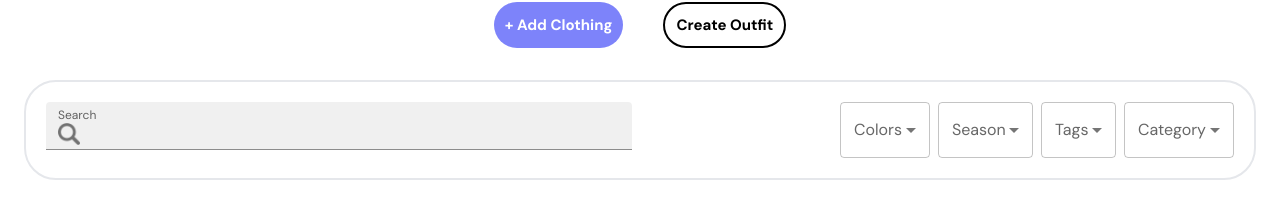
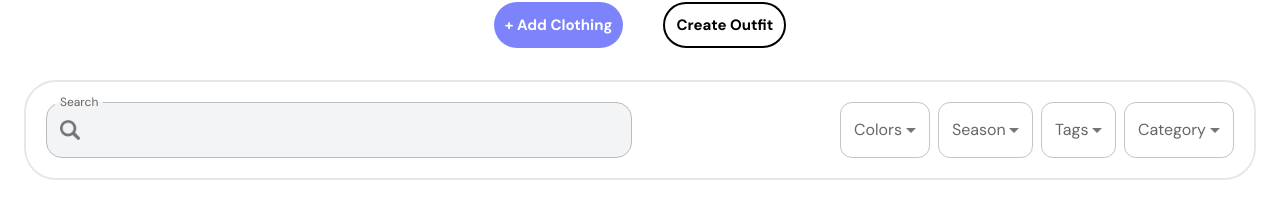
Before and after one commit to sortizb/virtual-wardrobe, a React (Vite) app in the folder frontend/: page /user/closet in a window 1280 px wide. Shown: the part 258-466 px from the top of the page. Built offline with nearby package versions, Linux system fonts and the light colour scheme; a web font is replaced by a local one.

Commit message:
Minor style changes to filters

```diff
--- a/frontend/src/components/Filter.tsx
+++ b/frontend/src/components/Filter.tsx
@@ -15,17 +15,20 @@ function Filter() {
             <TextField
                 id="search"
                 label="Search"
-                size="small"
+                size="medium"
                 type="text"
-                variant="filled"
+                variant="outlined"
                 className="w-full"
                 slotProps={{
                     input: {
                         startAdornment: (
                             <InputAdornment position="start">
-                                <img src={searchIcon}/>
+                                <img src={searchIcon} className="max-w-5"/>
                             </InputAdornment>
-                        )
+                        ),
+                        classes: {
+                            root: "rounded-2xl bg-gray-100"
+                        }
                     }
                 }}
             />
--- a/frontend/src/components/FilterSelector.tsx
+++ b/frontend/src/components/FilterSelector.tsx
@@ -12,14 +12,18 @@ interface FilterSelectorProps {
 
 function FilterSelector({id, label, labelId, multiple, options, className, minWidth}: FilterSelectorProps) {
     return (
-        <FormControl sx={{minWidth: minWidth}}>
-            <InputLabel id={labelId}>{label}</InputLabel>
+        <FormControl sx={{minWidth: minWidth, width: "fit"}}>
+            <InputLabel id={labelId} className="mb-10">{label}</InputLabel>
             <Select
             id={id}
+            label={label}
             labelId={labelId}
             multiple={multiple}
             className={className}
             autoWidth
+            slotProps={{
+                root: {className: "rounded-xl"}
+            }}
             >
                 {options.map((option) => (
                     <MenuItem value={option}>
```
